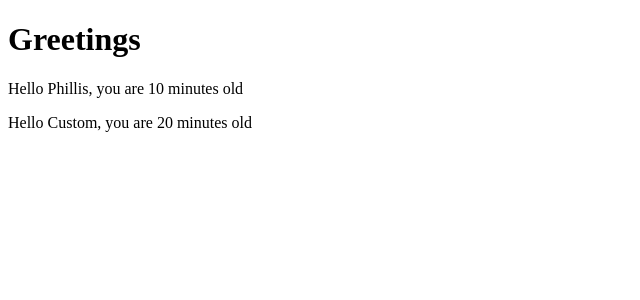
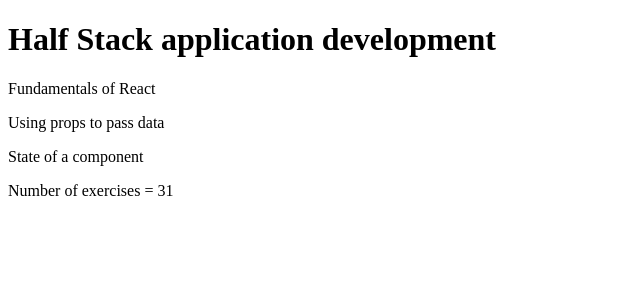
Before and after one commit to jhirtzel/fullstackopen, a React (Create React App) app in the folder part1/: page / in a window 1280 px wide. Shown: the top 300 px of the page, without its empty margins (0-640 px from the left). Built offline with nearby package versions, Linux system fonts and the light colour scheme; the HTML template or start-up script is replaced by a standard one.

Commit message:
exercise 1.1

```diff
--- a/part1/src/App.js
+++ b/part1/src/App.js
@@ -1,43 +1,57 @@
 import React from 'react';
 
-const Header = () => {
+const Header = (props) => {
   console.log("Header component")
+  return(
+    <div>
+      <h1>{props.course}</h1>
+    </div>
+  )
+}
+
+const Footer = (props) => {
+  console.log("Footer component")
   return(null)
 }
 
-const Footer = () => {
-  console.log("Footer component")
-
-  let now = new Date()
-  return(null)
-  // return (
-  //   <div>
-  //     <p>Generated at {now}</p>
-  //   </div>
-  // )
+const Content = (props) => {
+  console.log("Content component")
+  return(
+    <div>
+      <p>{props.part} {props.exercises}</p>
+    </div>
+  )
 }
 
-const Hello = (props) => {
-  console.log("return() from Hello component")
-  return (
+const Total = (props) => {
+  console.log("Total component")
+  return(
     <div>
-      <p>Hello {props.name}, you are {props.age} minutes old</p>
+      <p>Number of exercises = {props.count1 + props.count2 + props.count3}</p>
     </div>
   )
 }
 
 const App = () => {
-  const age = 10
-  const name = 'Phillis'
+  console.log("===App component===")
+  const course = 'Half Stack application development'
+  const part1 = 'Fundamentals of React'
+  const exercises1 = 10
+  const part2 = 'Using props to pass data'
+  const exercises2 = 7
+  const part3 = 'State of a component'
+  const exercises3 = 14
 
-  console.log("return() func from App component")
+
   return (
-    <><div>
-      <h1>Greetings</h1>
-      <Hello name={name} age={age} />
-      <Hello name='Custom' age={age*2} />
+    <div>
+      <Header course={course}/>
+      <Content part={part1} exercices={exercises1}/>
+      <Content part={part2} exercices={exercises2}/>
+      <Content part={part3} exercices={exercises3}/>
+      <Total count1={exercises1} count2={exercises2} count3={exercises3}/>
       <Footer />
-    </div></>
+    </div>
   )
 }
 
```
Also changed, not shown: 1 other file (tests, documents, lock files or other folders).
